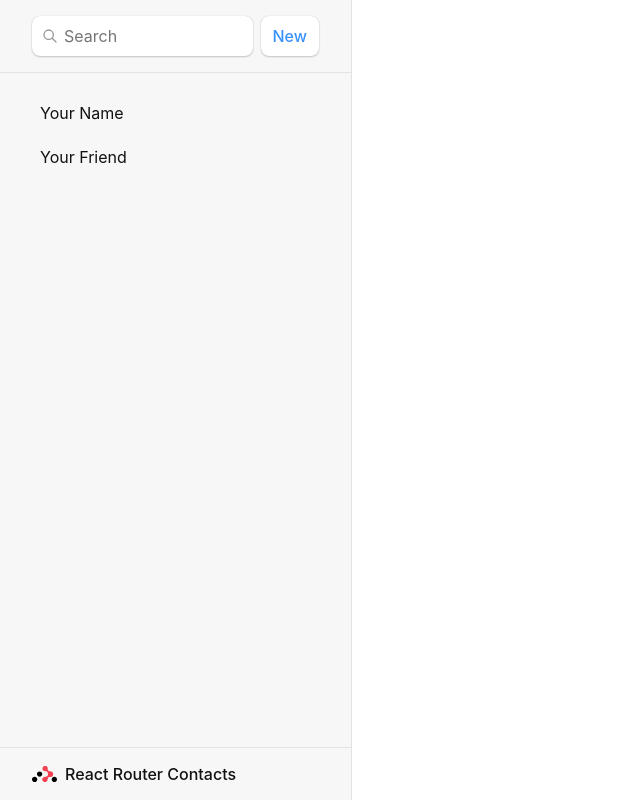
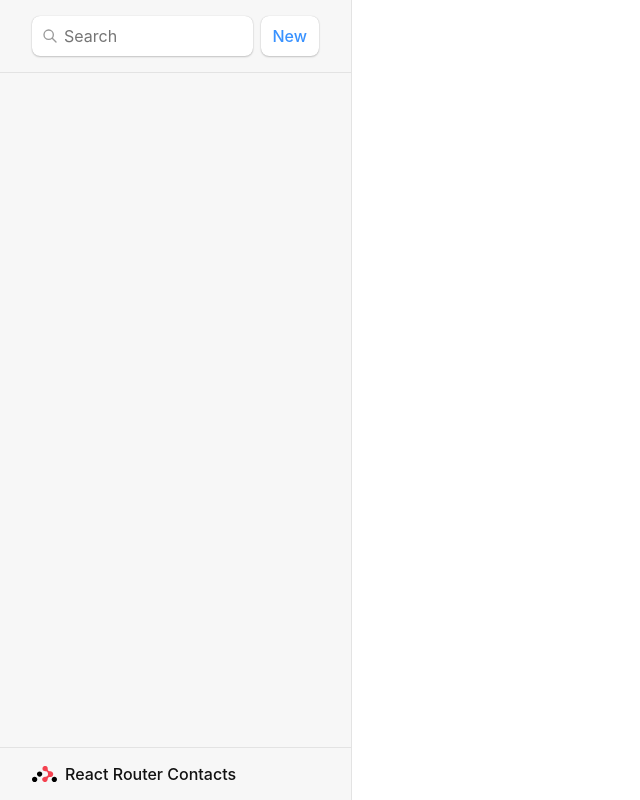
Before and after one commit to bikokwa/react-router-tutorial, a React (Vite) app: page / in a window 1280 px wide. Shown: the whole page, without its empty margins (0-640 px from the left). Built offline with nearby package versions, Linux system fonts and the light colour scheme.

Commit message:
global pending ui

```diff
--- a/src/routes/root.jsx
+++ b/src/routes/root.jsx
@@ -1,4 +1,12 @@
-import { Link, Outlet, useLoaderData, Form, redirect } from "react-router-dom";
+import {
+  Link,
+  Outlet,
+  useLoaderData,
+  Form,
+  redirect,
+  NavLink,
+  useNavigation,
+} from "react-router-dom";
 import { createContact, getContacts } from "../contacts";
 
 export async function action() {
@@ -13,6 +21,7 @@ export async function loader() {
 
 export default function Root() {
   const { contacts } = useLoaderData();
+  const navigation = useNavigation();
 
   return (
     <>
@@ -35,17 +44,28 @@ export default function Root() {
           </Form>
         </div>
         <nav>
-          <ul>
-            <li>
-              <Link to={`/contacts/1`}>Your Name</Link>
-            </li>
-            <li>
-              <Link to={`/contacts/2`}>Your Friend</Link>
-            </li>
-          </ul>
+          {contacts.length ? (
+            <ul>
+              {contacts.map((contact) => (
+                <li key={contact.id}>
+                  <NavLink
+                    to={`contacts/${contact.id}`}
+                    className={({ isActive, isPending }) =>
+                      isActive ? "active" : isPending ? "pending" : ""
+                    }
+                  ></NavLink>
+                </li>
+              ))}
+            </ul>
+          ) : (
+            <p></p>
+          )}
         </nav>
       </div>
-      <div id="detail">
+      <div
+        id="detail"
+        className={navigation.state === "loading" ? "loading" : ""}
+      >
         <Outlet />
       </div>
     </>
```
